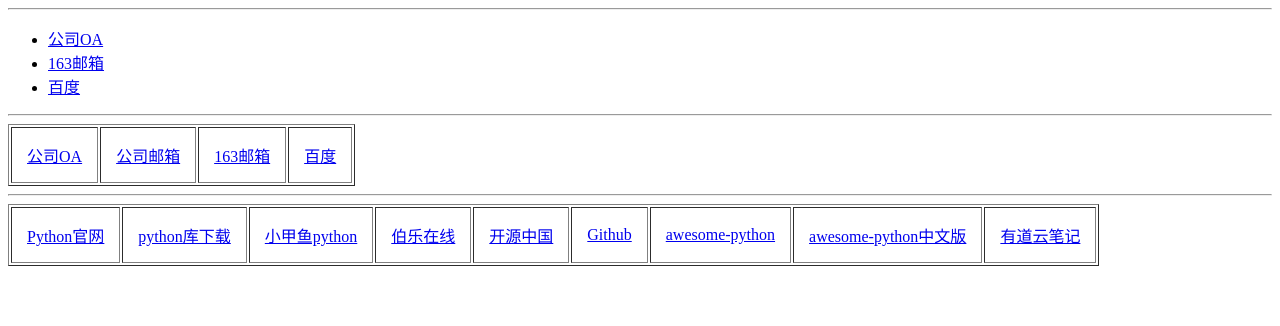
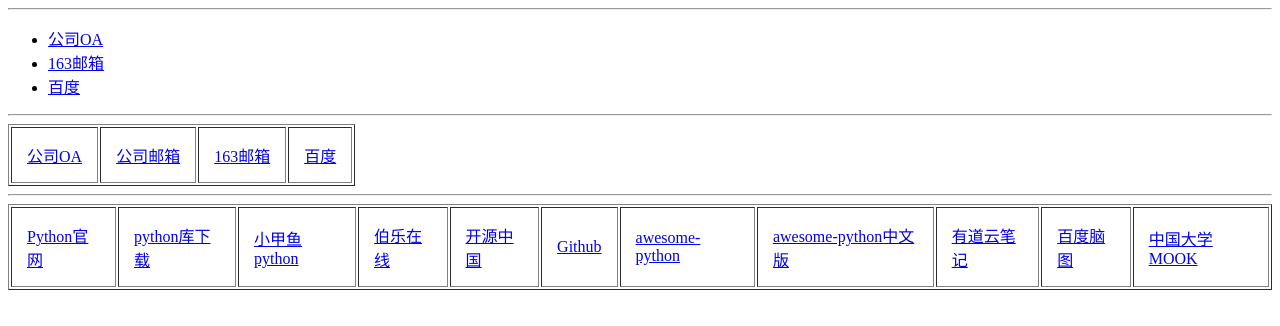
Before and after one commit to lhaoran/lhaoran.github.io, a plain HTML site: page index.html in a window 1280 px wide. Drawn offline with Linux system fonts and the light colour scheme.

Commit message:
Update index.html

```diff
--- a/index.html
+++ b/index.html
@@ -36,6 +36,8 @@ cellpadding="15">
 <td><a href="https://github.com/vinta/awesome-python/" target="_blank">awesome-python<a/></td>
 <td><a href="https://github.com/jobbole/awesome-python-cn" target="_blank">awesome-python中文版<a/></td>
 <td><a href="http://note.youdao.com/" target="_blank">有道云笔记<a/></td>
+<td><a href="http://naotu.baidu.com/" target="_blank">百度脑图<a/></td>
+ <td><a href="http://www.icourse163.org/" target="_blank">中国大学MOOK<a/></td>
 </tr>
 </table>
 </html>
```
